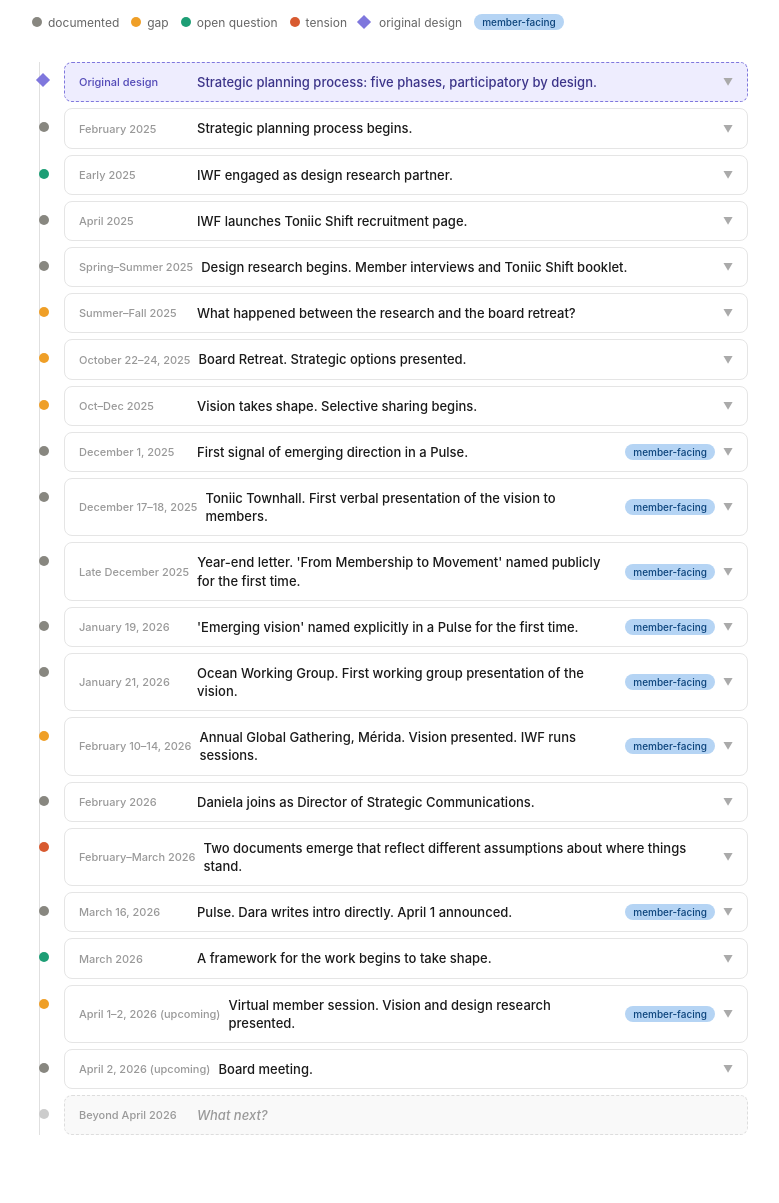
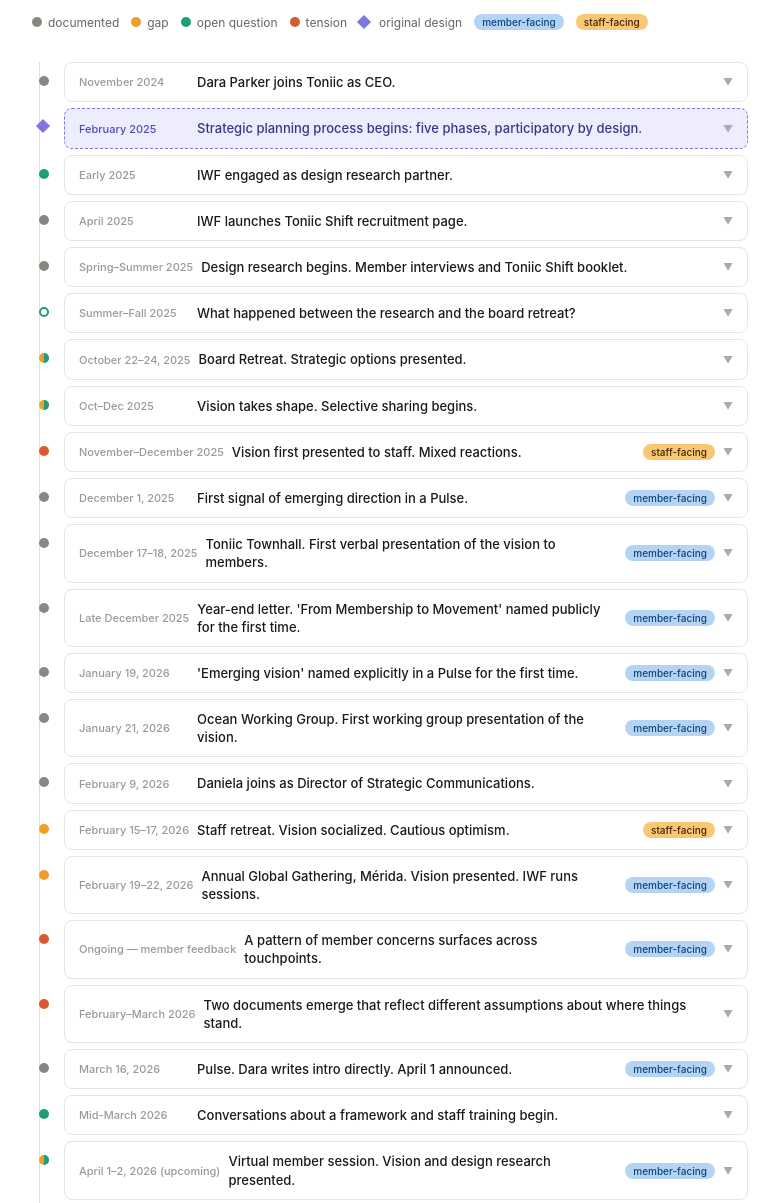
Before and after one commit to vangardea/vision-timeline, a plain HTML site: page index.html in a window 1280 px wide. Shown: the part 220-1423 px from the top of the page, without its empty margins (250-1029 px from the left). Before the commit the page ends 1393 px from the top, so only its background shows below. Drawn offline with Linux system fonts and the light colour scheme.

Commit message:
Add files via upload

```diff
--- a/index.html
+++ b/index.html
@@ -10,19 +10,21 @@
 h1 { font-size: 16px; font-weight: 500; color: #444; margin-bottom: 0.5rem; }
 .subtitle { font-size: 13px; color: #888; margin-bottom: 2rem; }
 .framing-note { font-size: 13px; color: #555; line-height: 1.7; margin-bottom: 2rem; padding: 14px 16px; border-left: 3px solid #ddd; }
-.legend { display: flex; gap: 12px; margin-bottom: 2rem; flex-wrap: wrap; }
+.legend { display: flex; gap: 12px; margin-bottom: 2rem; flex-wrap: wrap; align-items: center; }
 .legend-item { display: flex; align-items: center; gap: 6px; font-size: 12px; color: #666; }
 .legend-dot { width: 10px; height: 10px; border-radius: 50%; flex-shrink: 0; }
 .legend-diamond { width: 10px; height: 10px; background: #7F77DD; transform: rotate(45deg); flex-shrink: 0; }
-.legend-pill { font-size: 10px; font-weight: 500; padding: 2px 8px; border-radius: 20px; background: #B5D4F4; color: #0C447C; }
+.legend-pill { font-size: 10px; font-weight: 500; padding: 2px 8px; border-radius: 20px; }
 .track { position: relative; padding-left: 32px; }
 .track::before { content: ''; position: absolute; left: 7px; top: 0; bottom: 0; width: 1px; background: #e0e0e0; }
 .entry { position: relative; margin-bottom: 6px; }
 .entry-dot { position: absolute; left: -25px; top: 14px; width: 10px; height: 10px; border-radius: 50%; }
+.entry-dot-hollow { position: absolute; left: -25px; top: 14px; width: 10px; height: 10px; border-radius: 50%; background: #fff; border: 2px solid #1D9E75; }
+.entry-dot-split { position: absolute; left: -25px; top: 14px; width: 10px; height: 10px; }
 .entry-diamond { position: absolute; left: -26px; top: 13px; width: 10px; height: 10px; background: #7F77DD; transform: rotate(45deg); }
 .entry-card { border: 0.5px solid #e5e5e5; border-radius: 8px; background: #fff; overflow: hidden; cursor: pointer; transition: border-color 0.15s; }
 .entry-card.blueprint { border: 0.5px dashed #7F77DD; background: #EEEDFE; }
-.entry-card.whatnext { border: 0.5px dashed #ddd; background: #f9f9f9; }
+.entry-card.whatnext { border: 0.5px dashed #ddd; background: #f9f9f9; cursor: default; }
 .entry-card:hover { border-color: #ccc; }
 .entry-card.blueprint:hover { border-color: #534AB7; }
 .entry-card.open { border-color: #aaa; }
@@ -35,7 +37,8 @@
 .entry-title { font-size: 13px; font-weight: 500; color: #1a1a1a; line-height: 1.4; flex: 1; }
 .entry-card.blueprint .entry-title { color: #3C3489; }
 .entry-card.whatnext .entry-title { color: #999; font-style: italic; }
-.comms-pill { font-size: 10px; font-weight: 500; padding: 2px 8px; border-radius: 20px; background: #B5D4F4; color: #0C447C; white-space: nowrap; flex-shrink: 0; }
+.member-pill { font-size: 10px; font-weight: 500; padding: 2px 8px; border-radius: 20px; background: #B5D4F4; color: #0C447C; white-space: nowrap; flex-shrink: 0; }
+.staff-pill { font-size: 10px; font-weight: 500; padding: 2px 8px; border-radius: 20px; background: #FAC775; color: #412402; white-space: nowrap; flex-shrink: 0; }
 .entry-body { padding: 0 14px 12px; border-top: 0.5px solid #e5e5e5; }
 .entry-card.blueprint .entry-body { border-top: 0.5px dashed #AFA9EC; background: #EEEDFE; }
 .entry-body p { font-size: 13px; color: #555; line-height: 1.6; margin-top: 10px; }
@@ -68,7 +71,8 @@
   <div class="legend-item"><div class="legend-dot" style="background:#1D9E75"></div>open question</div>
   <div class="legend-item"><div class="legend-dot" style="background:#D85A30"></div>tension</div>
   <div class="legend-item"><div class="legend-diamond"></div><span style="font-size:12px;color:#666;margin-left:4px;">original design</span></div>
-  <div class="legend-item"><div class="legend-pill">member-facing</div></div>
+  <div class="legend-item"><span class="legend-pill" style="background:#B5D4F4;color:#0C447C;">member-facing</span></div>
+  <div class="legend-item"><span class="legend-pill" style="background:#FAC775;color:#412402;">staff-facing</span></div>
 </div>
 
 <div class="track" id="track"></div>
@@ -76,10 +80,17 @@
 <script>
 const entries = [
   {
-    date: "Original design",
-    title: "Strategic planning process: five phases, participatory by design.",
-    type: "blueprint", comms: false,
-    body: "The process was triggered by a genuine organizational need: growth had stalled since 2021, the ecosystem had changed, and a new CEO required a refreshed strategy. The design was exploratory and participatory — member voices were intended to shape direction throughout, not just inform it.",
+    date: "November 2024",
+    title: "Dara Parker joins Toniic as CEO.",
+    type: "event", member: false, staff: false,
+    body: "Dara Parker joins Toniic as CEO, succeeding Adam Bendell.",
+    annotations: []
+  },
+  {
+    date: "February 2025",
+    title: "Strategic planning process begins: five phases, participatory by design.",
+    type: "blueprint", member: false, staff: false,
+    body: "The process was triggered by a genuine organizational need: growth had stalled since 2021, the ecosystem had changed, and a new CEO required a refreshed strategy. It also marked the conclusion of Toniic's previous three-year strategic plan. The design was exploratory and participatory — member voices were intended to shape direction throughout, not just inform it.",
     phases: [
       { label: "Phase 1: Preparation (Feb–Mar 2025)", skipped: false },
       { label: "Phase 2: Discovery — member interviews (Apr–Jun 2025)", skipped: false },
@@ -93,16 +104,9 @@
     ]
   },
   {
-    date: "February 2025",
-    title: "Strategic planning process begins.",
-    type: "event", comms: false,
-    body: "Strategic planning process begins. Phase 1 scope defined: competitive landscape, attrition analysis, member interviews.",
-    annotations: []
-  },
-  {
     date: "Early 2025",
     title: "IWF engaged as design research partner.",
-    type: "event", comms: false,
+    type: "event", member: false, staff: false,
     body: "InWithForward engaged to run a participatory design research process alongside the strategic planning work.",
     annotations: [
       { type: "question", label: "Open question", text: "The exact timing and terms of IWF's engagement aren't documented. When were they brought in, and how was their scope defined relative to the strategic planning process?" },
@@ -112,7 +116,7 @@
   {
     date: "April 2025",
     title: "IWF launches Toniic Shift recruitment page.",
-    type: "event", comms: false,
+    type: "event", member: false, staff: false,
     body: "IWF launches the Toniic Shift recruitment page, inviting past, present, and prospective members to participate in design research interviews. All three IWF phases — Discover, Design, Develop — are described as ahead.",
     annotations: [
       { type: "note", label: "Note", text: "At this point, co-design and prototyping with members are explicitly planned and described as ahead." }
@@ -121,7 +125,7 @@
   {
     date: "Spring–Summer 2025",
     title: "Design research begins. Member interviews and Toniic Shift booklet.",
-    type: "event", comms: false,
+    type: "event", member: false, staff: false,
     body: "15 member interviews conducted using IWF's design research tools. The Toniic Shift booklet produced: 10 member segments, 11 insights, and 4 future scenarios presented explicitly as open provocations — starting points for further inquiry, not recommendations.",
     annotations: [
       { type: "note", label: "Note", text: "The four scenarios are provocations designed to open inquiry with members — not conclusions to be selected by leadership." }
@@ -130,7 +134,7 @@
   {
     date: "Summer–Fall 2025",
     title: "What happened between the research and the board retreat?",
-    type: "gap", comms: false,
+    type: "unknown", member: false, staff: false,
     body: "The original design called for concept testing and strategic framing with members in this period. What actually took place isn't something I have visibility into.",
     annotations: [
       { type: "question", label: "Open question", text: "The original design called for interactive workshops, 3–5 strategic prototypes tested with members, and a playback session before the board retreat. I'd love to understand what this period looked like in practice — this is one of the parts of the story I most want to fill in." }
@@ -139,7 +143,7 @@
   {
     date: "October 22–24, 2025",
     title: "Board Retreat. Strategic options presented.",
-    type: "event", comms: false,
+    type: "event", member: false, staff: false,
     body: "Board Retreat. Strategic options presented and discussed.",
     annotations: [
       { type: "question", label: "Open question", text: "What exactly was presented at the retreat, and what form did the alignment take? This is one of the most important questions in understanding how the process evolved — I'd love to understand this better." },
@@ -149,7 +153,7 @@
   {
     date: "Oct–Dec 2025",
     title: "Vision takes shape. Selective sharing begins.",
-    type: "gap", comms: false,
+    type: "gap", member: false, staff: false,
     body: "In the period following the board retreat, the 'From Membership to Movement' vision comes together.",
     annotations: [
       { type: "gap", label: "Gap", text: "How the vision was developed in this period — who shaped it, what role the board played, how it was drafted — isn't documented." },
@@ -157,23 +161,33 @@
     ]
   },
   {
+    date: "November–December 2025",
+    title: "Vision first presented to staff. Mixed reactions.",
+    type: "tension", member: false, staff: true,
+    body: "Staff are presented with the emerging vision for the first time.",
+    annotations: [
+      { type: "tension", label: "Tension", text: "Reactions were mixed. Some staff were energized. Others found the language difficult — terms like 'systems change' were unfamiliar to some team members. Some felt the vision represented too sharp a departure from current work, raised questions about whether there was a viable business model behind it, and at least one person experienced it as an implicit critique of how they'd been working." },
+      { type: "note", label: "Note", text: "This is an early signal of a staff culture and change management question that runs through the whole process — one that hasn't yet been formally addressed." }
+    ]
+  },
+  {
     date: "December 1, 2025",
     title: "First signal of emerging direction in a Pulse.",
-    type: "event", comms: true,
+    type: "event", member: true, staff: false,
     body: "First traceable mention in a Pulse of an 'emerging strategic direction.' References an upcoming Townhall where Dara will offer 'a glimpse of where we're headed in 2026.' Vision not named directly.",
     annotations: []
   },
   {
     date: "December 17–18, 2025",
     title: "Toniic Townhall. First verbal presentation of the vision to members.",
-    type: "event", comms: true,
+    type: "event", member: true, staff: false,
     body: "Two Townhall sessions across time zones. Approximately 15 people attend. Dara presents the 'From Membership to Movement' framing verbally for the first time. No document shared publicly.",
     annotations: []
   },
   {
     date: "Late December 2025",
     title: "Year-end letter. 'From Membership to Movement' named publicly for the first time.",
-    type: "event", comms: true,
+    type: "event", member: true, staff: false,
     body: "Year-end letter from Dara sent to all members. Introduces 'From Membership to Movement' explicitly. Members invited to AGG in Mérida as 'one of the key places where we begin co-designing this next chapter.'",
     annotations: [
       { type: "note", label: "Note", text: "Members are invited to 'begin co-designing' at the AGG — language that implies the vision is still open. In practice the vision is already substantially formed at this point." }
@@ -182,21 +196,37 @@
   {
     date: "January 19, 2026",
     title: "'Emerging vision' named explicitly in a Pulse for the first time.",
-    type: "event", comms: true,
+    type: "event", member: true, staff: false,
     body: "Ocean Working Group event description states Dara will share 'an overview of the emerging vision at Toniic.' First explicit naming in a Pulse.",
     annotations: []
   },
   {
     date: "January 21, 2026",
     title: "Ocean Working Group. First working group presentation of the vision.",
-    type: "event", comms: true,
+    type: "event", member: true, staff: false,
     body: "Dara presents the emerging vision in the context of the Sea Forward collective action initiative — the first working group where the vision is formally introduced to members.",
     annotations: []
   },
   {
-    date: "February 10–14, 2026",
+    date: "February 9, 2026",
+    title: "Daniela joins as Director of Strategic Communications.",
+    type: "event", member: false, staff: false,
+    body: "Daniela joins Toniic.",
+    annotations: []
+  },
+  {
+    date: "February 15–17, 2026",
+    title: "Staff retreat. Vision socialized. Cautious optimism.",
+    type: "event", member: false, staff: true,
+    body: "Dara socializes the vision with staff ahead of the AGG. Staff are asked to read the vision document before the retreat.\n\nAt the retreat, the team does a high-level introduction to systems thinking and maps current Toniic initiatives on a quadrant — one axis representing capacity, the other closeness to the vision.\n\nStaff respond well to the concretizing exercise — mapping existing work against the vision helps make it feel more tangible. Staff come out of the retreat cautiously expectant, less unsettled than after the initial November/December presentation.",
+    annotations: [
+      { type: "gap", label: "Gap", text: "The connection between what was mapped at the retreat and what came next isn't formally documented. The clearest link is to Dario's pilots proposal, but that relationship is informal rather than explicit — the quadrant mapping doesn't appear to have fed into a structured next step." }
+    ]
+  },
+  {
+    date: "February 19–22, 2026",
     title: "Annual Global Gathering, Mérida. Vision presented. IWF runs sessions.",
-    type: "event", comms: true,
+    type: "event", member: true, staff: false,
     body: "Approximately 50 members attend. Dara opens the conference with a presentation of the emerging vision — close to the current version — though members were not specifically primed to expect an organizational strategy conversation alongside the usual conference programming.\n\nIWF runs sessions: games and exercises to surface member values, drawing on research materials. Three co-design and prototyping sessions introduced the concept of prototyping. These were optional rather than required — attendance was uneven.\n\nToward the end of the conference, a session explaining IWF's design research methodology was added — not originally planned. Member response was positive.",
     annotations: [
       { type: "note", label: "Member reaction", text: "Some members worried the vision would mean being compelled to fund things they hadn't chosen — a misread that the collective action framing hadn't anticipated. The vision was experienced as a bigger shift than intended." },
@@ -205,16 +235,21 @@
     ]
   },
   {
-    date: "February 2026",
-    title: "Daniela joins as Director of Strategic Communications.",
-    type: "event", comms: false,
-    body: "Daniela joins Toniic. Immediately attends the AGG in Mérida.",
-    annotations: []
+    date: "Ongoing — member feedback",
+    title: "A pattern of member concerns surfaces across touchpoints.",
+    type: "tension", member: true, staff: false,
+    body: "Across the Townhall, AGG, and informal feedback, a consistent set of concerns emerges from members.",
+    annotations: [
+      { type: "tension", label: "Concern 1", text: "Implementability — members question whether the vision is practically achievable. The ambition feels large relative to Toniic's current capacity and resources." },
+      { type: "tension", label: "Concern 2", text: "Expanding the circle — members value Toniic as a wealth-holder only space. The idea of bringing in non-wealth-holders is perceived as a threat to psychological safety, even though the vision's intention is nuanced on this point." },
+      { type: "tension", label: "Concern 3", text: "Collective action framing — some members read 'collective action' as politically charged or as a mechanism that would compel them to fund things they haven't chosen. This is a misread of the vision but a persistent one." },
+      { type: "tension", label: "Concern 4", text: "Perceived magnitude of shift — despite framing the vision as a maturation rather than a pivot, members experience it as a significant departure from what Toniic has been." }
+    ]
   },
   {
     date: "February–March 2026",
     title: "Two documents emerge that reflect different assumptions about where things stand.",
-    type: "tension", comms: false,
+    type: "tension", member: false, staff: false,
     body: "In roughly the same period, two significant pieces of work are produced independently.",
     annotations: [
       { type: "tension", label: "Document 1", text: "Dario's 2026 Vision Implementation Proposal (early draft) outlines 7 pilots and is oriented toward implementation — here is what we are building, here is who owns what. It assumes the vision is ready to be operationalized." },
@@ -225,14 +260,14 @@
   {
     date: "March 16, 2026",
     title: "Pulse. Dara writes intro directly. April 1 announced.",
-    type: "event", comms: true,
+    type: "event", member: true, staff: false,
     body: "Dara writes the Pulse intro directly for the first time. Names the emerging vision conversation explicitly. April 1 session announced — Americas/EMEA: April 1; APAC: April 2.",
     annotations: []
   },
   {
-    date: "March 2026",
-    title: "A framework for the work begins to take shape.",
-    type: "event", comms: false,
+    date: "Mid-March 2026",
+    title: "Conversations about a framework and staff training begin.",
+    type: "event", member: false, staff: false,
     body: "Dara and Sarah are working toward a framework to organize the vision work — drawing on behavioral change principles to structure how Toniic supports members and staff. The framework has multiple layers: organizing by impact goal, and by behavioral change strategy (strengthening motivation, building capability, creating opportunities to practice).\n\nAlongside this, a staff training oriented around a learning approach is being developed — with the possibility of recording it for wider use. Both the framework and the training are still being refined.\n\nA clearer distinction is also being explored between 'Toniic business as usual' and a separate protected space for experimentation — so that not everything feels like it's in flux at once.",
     annotations: [
       { type: "question", label: "Open question", text: "How will the framework be finalized, shared, and used to organize the pilots and other work? What is the timeline for the staff training?" }
@@ -241,7 +276,7 @@
   {
     date: "April 1–2, 2026 (upcoming)",
     title: "Virtual member session. Vision and design research presented.",
-    type: "event", comms: true,
+    type: "event", member: true, staff: false,
     body: "90-minute virtual session. Dara and IWF present. Design research shared with members for the first time. Vision presented. Session focused on visibility and member awareness — IWF will use interactive exercises to create space for engagement. APAC version on April 2.",
     annotations: [
       { type: "question", label: "Open question", text: "What happens after April 1? Who captures what members said? How does it feed into what comes next?" },
@@ -251,14 +286,14 @@
   {
     date: "April 2, 2026 (upcoming)",
     title: "Board meeting.",
-    type: "event", comms: false,
+    type: "event", member: false, staff: false,
     body: "Board meeting takes place. April 1 session will have occurred just prior.",
     annotations: []
   },
   {
     date: "Beyond April 2026",
     title: "What next?",
-    type: "whatnext", comms: false,
+    type: "whatnext", member: false, staff: false,
     body: null, annotations: []
   }
 ];
@@ -271,26 +306,42 @@
   const isBlueprint = entry.type === "blueprint";
   const isWhatnext = entry.type === "whatnext";
   const hasBody = (entry.body && entry.body.trim()) || (entry.annotations && entry.annotations.length > 0) || (entry.phases && entry.phases.length > 0);
+
+  const hasGap = entry.annotations && entry.annotations.some(a => a.type === "gap");
+  const hasQuestion = entry.annotations && entry.annotations.some(a => a.type === "question");
+  const isSplit = entry.type !== "unknown" && hasGap && hasQuestion;
+
   const dotColor = isBlueprint || isWhatnext ? null :
+    entry.type === "unknown" ? null :
+    isSplit ? null :
     entry.type === "tension" ? "#D85A30" :
     entry.type === "gap" ? "#EF9F27" :
-    entry.annotations && entry.annotations.some(a => a.type === "gap") ? "#EF9F27" :
-    entry.annotations && entry.annotations.some(a => a.type === "question") ? "#1D9E75" : "#888780";
+    hasGap ? "#EF9F27" :
+    hasQuestion ? "#1D9E75" : "#888780";
+
+  const splitSvg = `<svg width="10" height="10" viewBox="0 0 10 10" style="position:absolute;left:-25px;top:14px;"><circle cx="5" cy="5" r="5" fill="#EF9F27"/><path d="M5 0 A5 5 0 0 1 5 10 Z" fill="#1D9E75"/></svg>`;
+
   const dotHtml = isBlueprint ? `<div class="entry-diamond"></div>` :
     isWhatnext ? `<div class="entry-dot" style="background:#ccc;"></div>` :
+    entry.type === "unknown" ? `<div class="entry-dot-hollow"></div>` :
+    isSplit ? splitSvg :
     `<div class="entry-dot" style="background:${dotColor};"></div>`;
-  const commsPill = entry.comms ? `<span class="comms-pill">member-facing</span>` : '';
+
+  const memberPill = entry.member ? `<span class="member-pill">member-facing</span>` : '';
+  const staffPill = entry.staff ? `<span class="staff-pill">staff-facing</span>` : '';
+
   const phasesHtml = entry.phases ? `<div class="phase-row">${entry.phases.map(p => `<span class="phase-pill${p.skipped ? ' skipped' : ''}">${p.label}</span>`).join('')}</div>` : '';
   const annotationsHtml = entry.annotations ? entry.annotations.map(a => `<div class="gap-box ${a.type}"><div class="gap-label">${a.label}</div>${a.text}</div>`).join('') : '';
   const bodyContent = (entry.body && entry.body.trim()) ? `<p>${entry.body.replace(/\n\n/g, '</p><p>')}</p>` : '';
+
   el.innerHTML = `
     ${dotHtml}
     <div class="entry-card${isBlueprint ? ' blueprint' : ''}${isWhatnext ? ' whatnext' : ''}" ${hasBody ? `data-idx="${i}"` : ''}>
       <div class="entry-header">
         <span class="entry-date">${entry.date}</span>
         <span class="entry-title">${entry.title}</span>
-        ${commsPill}
-        ${hasBody ? '<span class="chevron">▼</span>' : ''}
+        ${memberPill}${staffPill}
+        ${hasBody ? '<span class="chevron">&#9660;</span>' : ''}
       </div>
       ${hasBody ? `<div class="entry-body" style="display:none;">${bodyContent}${phasesHtml}${annotationsHtml}</div>` : ''}
     </div>`;
```
